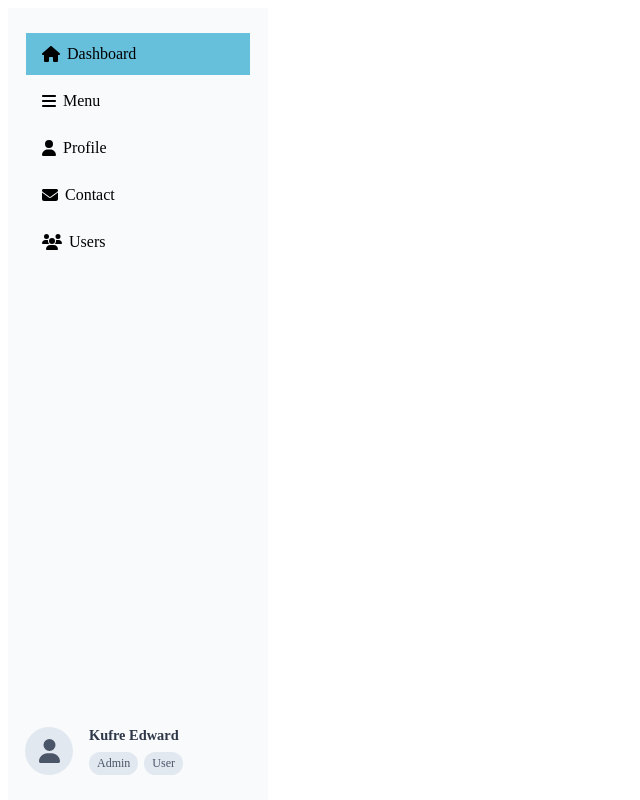
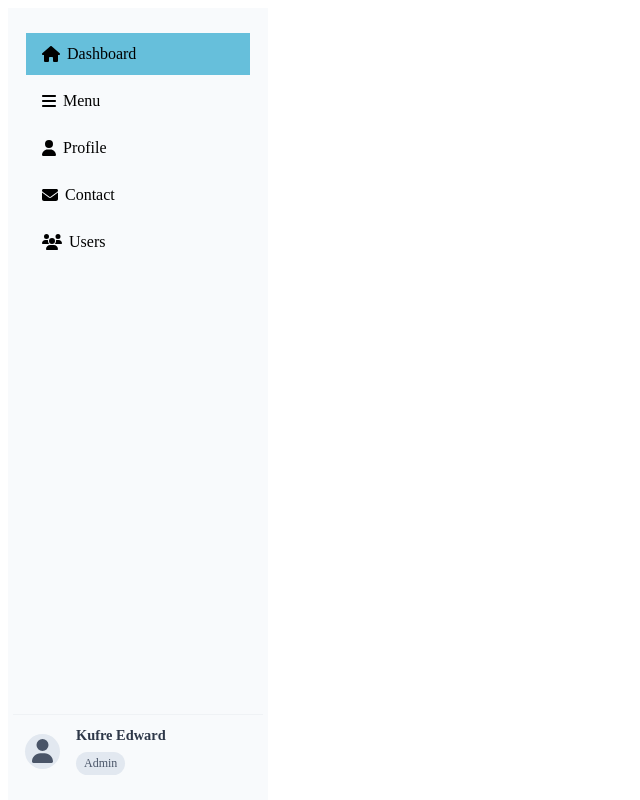
Before and after one commit to mouse1999/bloom-code-camp-frontend, a React (Vite) app: page / in a window 1280 px wide. Shown: the whole page, without its empty margins (0-640 px from the left). Built offline with nearby package versions, Linux system fonts and the light colour scheme.

Commit message:
completed navbar

```diff
--- a/src/App.jsx
+++ b/src/App.jsx
@@ -10,7 +10,7 @@ import { FontAwesomeIcon } from '@fortawesome/react-fontawesome';
 import { faEdit } from '@fortawesome/free-solid-svg-icons';
 import UserInfo from "./components/navbar/nav-wrappers/UserInfo";
 import UserProfile from "./components/navbar/nav-wrappers/UserProfile";
-import Navbar from "./components/navbar/nav-wrappers/Navbar";
+import Navbar from "./components/navbar/Navbar";
 
 function App() {
     const [isLoggedIn, setIsLogin] = useState(false);
--- /dev/null
+++ b/src/components/navbar/Navbar.jsx
@@ -0,0 +1,150 @@
+// Navbar.js
+import { useState, useEffect } from 'react';
+import styled from "styled-components";
+import UserProfile from "./nav-wrappers/UserProfile";
+import { FontAwesomeIcon } from '@fortawesome/react-fontawesome';
+import { faHome, faBars, faUser, faEnvelope, faUsers } from '@fortawesome/free-solid-svg-icons';
+import NavbarLink from "./nav-wrappers/NavbarLink";
+
+const NavbarContainer = styled.aside`
+  display: flex;
+  flex-direction: column;
+  align-items: center;
+  justify-content: space-around;
+  gap: 8px;
+  width: 250px;
+  background: #f8fafc;
+  padding: 5px;
+  height: 100vh;
+  position: fixed;
+
+
+`;
+
+const NavForLinks = styled.nav`
+  flex: 1;
+  padding: 20px 0;
+  display: flex;
+  flex-direction: column;
+  gap: 5px;
+
+`;
+
+const MobileMenuToggle = styled.button`
+  /* Make it visible by default for debugging */
+  display: none;
+  align-items: center; /* Inherited from smaller screen styles */
+  justify-content: center; /* Inherited from smaller screen styles */
+
+  background: none;
+  border: none;
+  font-size: 1.5rem;
+  cursor: pointer;
+  color: #64748b;
+  z-index: 101; /* Ensure it stays above other elements */
+
+  /* Default position for debugging on larger screens */
+  position: static; /* Reset position for easier debugging, or set a fixed position */
+  margin: 10px; /* Add some margin to see it clearly */
+  width: auto; /* Allow width to adjust */
+  height: auto; /* Allow height to adjust */
+  padding: 8px; /* Default padding */
+  border-radius: 8px; /* Default border-radius */
+  box-shadow: 0 2px 5px rgba(0,0,0,0.1); /* Keep shadow for visibility */
+  border: 1px solid #e2e8f0; /* Keep border for visibility */
+  background: #f8fafc; /* Keep background for visibility */
+
+
+
+  @media (max-width: 768px) {
+    /* These styles will still apply and override the defaults for smaller screens */
+    /* display: block; // No longer needed as it's already display: flex */
+    position: absolute;
+    top: 10px;
+    right: -40px; /* This might still hide it if the sidebar is off-screen */
+
+    background: #f8fafc;
+    padding: 8px;
+    border-radius: 50%;
+    width: 40px;
+    height: 40px;
+    display: flex; // No longer needed as it's already display: flex
+    align-items: center; // No longer needed as it's already display: flex
+    justify-content: center; // No longer needed as it's already display: flex
+    box-shadow: 0 2px 5px rgba(0,0,0,0.1);
+    border: 1px solid #e2e8f0;
+  }
+
+  @media (max-width: 480px) {
+    /* display: none; // COMMENT THIS OUT or REMOVE IT to keep it visible */
+    /* If you want it to behave exactly like the 768px breakpoint, you can remove this entire media query */
+    /* Or if you want different styles, define them here, but ensure display is not 'none' */
+    display: flex; /* Ensure it remains visible */
+    /* You might want to adjust its position here too if it's still off-screen */
+    right: 10px; /* Example: Move it to the right edge for very small screens */
+  }
+`;
+
+function Navbar() {
+    const [activeTab, setActiveTab] = useState(0);
+    const [isMobileOpen, setIsMobileOpen] = useState(false);
+    const [isMobileView, setIsMobileView] = useState(false);
+
+
+    useEffect(() => {
+        const handleResize = () => {
+            setIsMobileView(window.innerWidth <= 1024 );
+            if (window.innerWidth > 1024) setIsMobileOpen(false); // Auto-close when resizing to desktop
+        };
+
+        // Set initial value
+        handleResize();
+
+        window.addEventListener('resize', handleResize);
+        return () => window.removeEventListener('resize', handleResize);
+    }, []);
+
+
+    const navLinkList = [
+        { icon: <FontAwesomeIcon icon={faHome} />, message: "Dashboard" },
+        { icon: <FontAwesomeIcon icon={faBars} />, message: "Menu" },
+        { icon: <FontAwesomeIcon icon={faUser} />, message: "Profile" },
+        { icon: <FontAwesomeIcon icon={faEnvelope} />, message: "Contact" },
+        { icon: <FontAwesomeIcon icon={faUsers} />, message: "Users" }
+    ];
+
+    return (
+        <>
+        <MobileMenuToggle onClick={() =>setIsMobileOpen(!isMobileOpen) }>
+        {isMobileOpen ? '✕' : '☰'}
+        </MobileMenuToggle>
+
+
+        <NavbarContainer style={{
+        transform: isMobileView && !isMobileOpen ? 'translateX(-100%)' : 'translateX(0)'
+      }}
+        >
+            <NavForLinks>
+            {navLinkList.map((item, index) => (
+                <NavbarLink
+                    onClick={() => {
+                        setActiveTab(index);
+                        if(window.innerWidth <= 1024) {
+                            setIsMobileOpen(false);
+                        }
+                    }}
+                    fontElement={item.icon}
+                    navLinkTitle={item.message}
+                    activeTab={activeTab}
+                    key={index}
+                    index={index}
+                />
+            ))}
+            </NavForLinks>
+            <UserProfile name="Kufre Edward" roles={['Admin']} />
+        </NavbarContainer>
+        </>
+    );
+}
+
+export default Navbar;
--- a/src/components/navbar/nav-wrappers/Navbar.jsx
+++ /dev/null
@@ -1,60 +0,0 @@
-// Navbar.js
-import { useState } from 'react';
-import styled from "styled-components";
-import UserProfile from "./UserProfile";
-import { FontAwesomeIcon } from '@fortawesome/react-fontawesome';
-import { faHome, faBars, faUser, faEnvelope, faUsers } from '@fortawesome/free-solid-svg-icons';
-import NavbarLink from "./NavbarLink";
-
-const NavbarContainer = styled.aside`
-  display: flex;
-  flex-direction: column;
-  align-items: center;
-  justify-content: center;
-  gap: 8px;
-  width: 250px;
-  background: #f8fafc;
-  padding: 5px;
-  height: 100vh;
-  position: fixed;
-`;
-
-const NavForLinks = styled.nav`
-  flex: 1;
-  padding: 20px 0;
-  display: flex;
-  flex-direction: column;
-  gap: 5px;
-`;
-
-function Navbar() {
-    const [activeTab, setActiveTab] = useState(0);
-
-    const navLinkList = [
-        { icon: <FontAwesomeIcon icon={faHome} />, message: "Dashboard" },
-        { icon: <FontAwesomeIcon icon={faBars} />, message: "Menu" },
-        { icon: <FontAwesomeIcon icon={faUser} />, message: "Profile" },
-        { icon: <FontAwesomeIcon icon={faEnvelope} />, message: "Contact" },
-        { icon: <FontAwesomeIcon icon={faUsers} />, message: "Users" }
-    ];
-
-    return (
-        <NavbarContainer>
-            <NavForLinks>
-            {navLinkList.map((item, index) => (
-                <NavbarLink
-                    onClick={() => setActiveTab(index)}
-                    fontElement={item.icon}
-                    navLinkTitle={item.message}
-                    activeTab={activeTab}
-                    key={index}
-                    index={index}
-                />
-            ))}
-            </NavForLinks>
-            <UserProfile name="Kufre Edward" roles={['Admin', 'User']} />
-        </NavbarContainer>
-    );
-}
-
-export default Navbar;
--- a/src/components/navbar/nav-wrappers/UserProfile.jsx
+++ b/src/components/navbar/nav-wrappers/UserProfile.jsx
@@ -10,11 +10,11 @@ const UserProfileContainer = styled.div`
   padding: 12px;
   background-color: inherit;
   /*border-radius: 8px; */
-  border-top: 0.5px solid #f8fafc; /* Thin blue top border (Tailwind's blue-500) */
   width: 100%;
   max-width: 400px;
   margin-bottom: 1.6rem;
   box-sizing: border-box;
+  border-top: 1px solid #eff2f5;
 
   @media (max-width: 480px) {
     gap: 12px;
@@ -26,8 +26,8 @@ const Avatar = styled.div`
   display: flex;
   align-items: center;
   justify-content: center;
-  width: 48px;
-  height: 48px;
+  width: 35px;
+  height: 35px;
   border-radius: 50%;
   background-color: #e2e8f0;
   color: #4a5568;
```
Also changed, not shown: src/pages/LoginPage.jsx (added).
